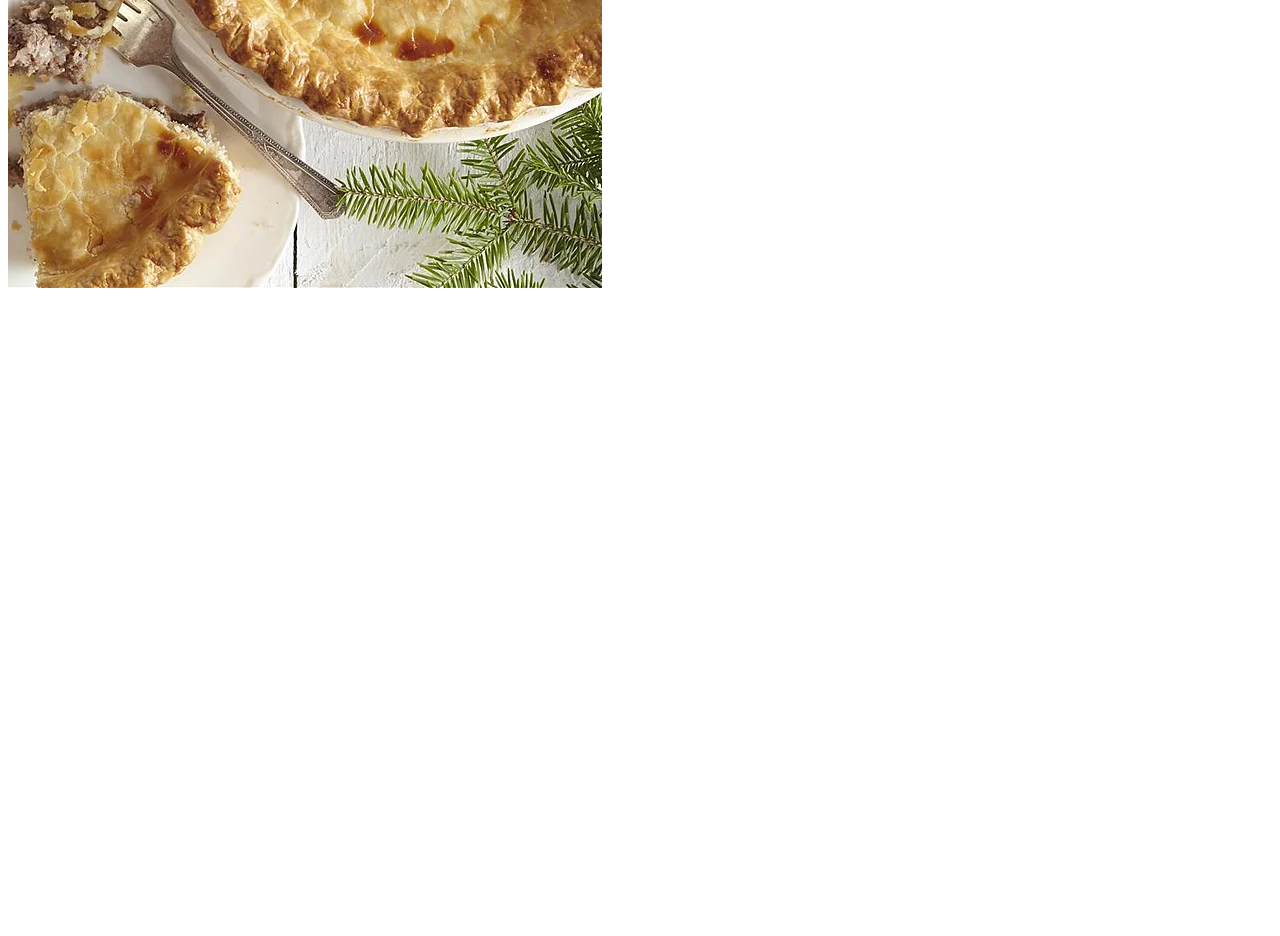
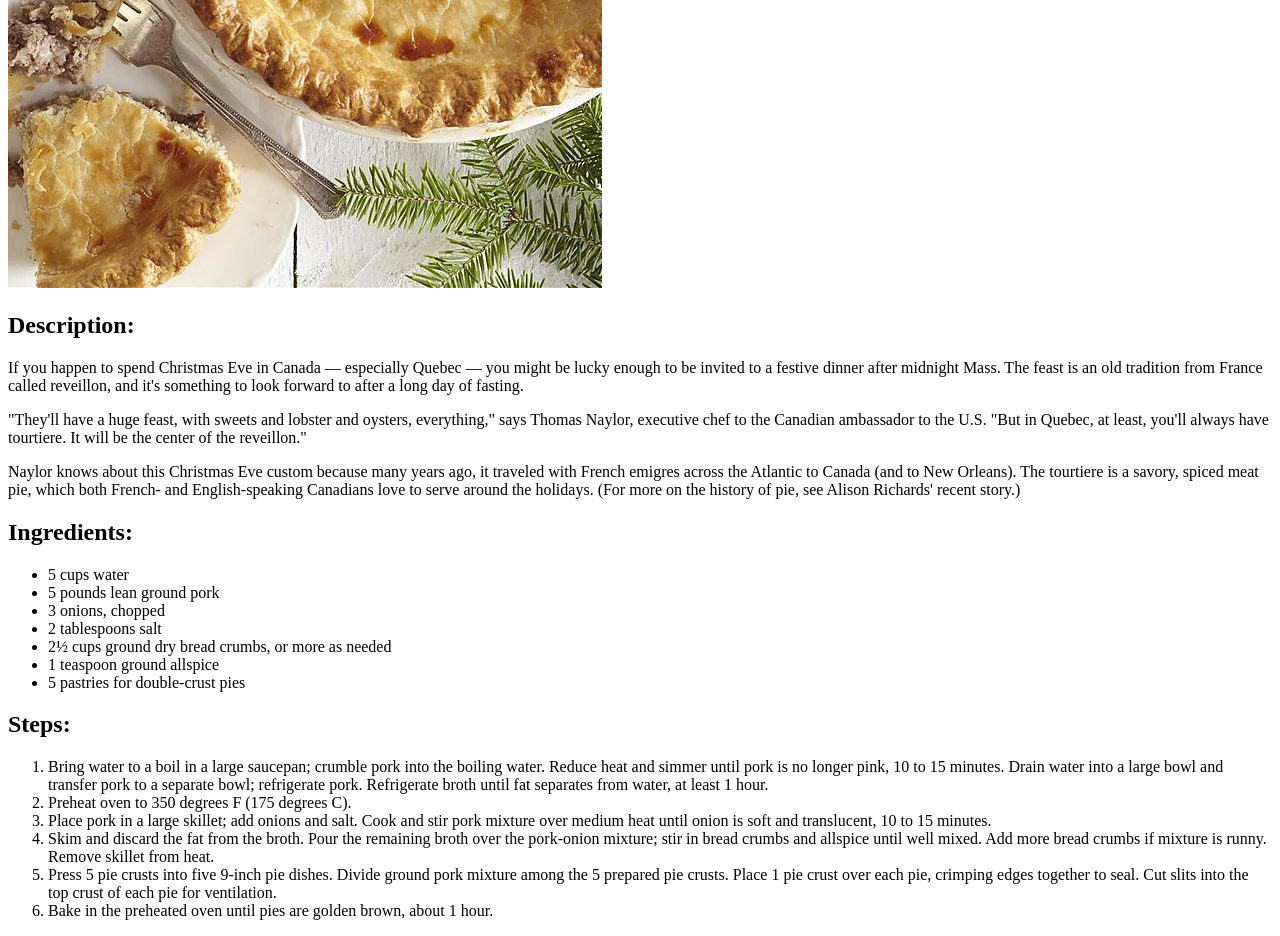
Before and after one commit to syed-ahmed42/odin-recipes, a plain HTML site: page recipes/pie.html in a window 1280 px wide. Shown: the part 584-1520 px from the top of the page. Before the commit the page ends 884 px from the top, so only its background shows below. Drawn offline with Linux system fonts and the light colour scheme.

Commit message:
Add ingredients and steps to pie.html

```diff
--- a/recipes/pie.html
+++ b/recipes/pie.html
@@ -9,6 +9,34 @@
   <body>
   	<h1>Pie</h1>
     <img src="../img/pie.webp">
+    <h2>Description:</h2>
+
+    <p>If you happen to spend Christmas Eve in Canada — especially Quebec — you might be lucky enough to be invited to a festive dinner after midnight Mass. The feast is an old tradition from France called reveillon, and it's something to look forward to after a long day of fasting.</p>
+
+    <p>"They'll have a huge feast, with sweets and lobster and oysters, everything," says Thomas Naylor, executive chef to the Canadian ambassador to the U.S. "But in Quebec, at least, you'll always have tourtiere. It will be the center of the reveillon."</p>
+
+    <p>Naylor knows about this Christmas Eve custom because many years ago, it traveled with French emigres across the Atlantic to Canada (and to New Orleans). The tourtiere is a savory, spiced meat pie, which both French- and English-speaking Canadians love to serve around the holidays. (For more on the history of pie, see Alison Richards' recent story.)</p>
+
+    <h2>Ingredients:</h2>
+    <ul>
+      <li>5 cups water</li>
+      <li>5 pounds lean ground pork</li>
+      <li>3 onions, chopped</li>
+      <li>2 tablespoons salt</li>
+      <li>2½ cups ground dry bread crumbs, or more as needed</li>
+      <li>1 teaspoon ground allspice</li>
+      <li>5 pastries for double-crust pies</li>
+    </ul>
+
+    <h2>Steps:</h2>
+    <ol>
+      <li>Bring water to a boil in a large saucepan; crumble pork into the boiling water. Reduce heat and simmer until pork is no longer pink, 10 to 15 minutes. Drain water into a large bowl and transfer pork to a separate bowl; refrigerate pork. Refrigerate broth until fat separates from water, at least 1 hour.</li>
+      <li>Preheat oven to 350 degrees F (175 degrees C).</li>
+      <li>Place pork in a large skillet; add onions and salt. Cook and stir pork mixture over medium heat until onion is soft and translucent, 10 to 15 minutes.</li>
+      <li>Skim and discard the fat from the broth. Pour the remaining broth over the pork-onion mixture; stir in bread crumbs and allspice until well mixed. Add more bread crumbs if mixture is runny. Remove skillet from heat.</li>
+      <li>Press 5 pie crusts into five 9-inch pie dishes. Divide ground pork mixture among the 5 prepared pie crusts. Place 1 pie crust over each pie, crimping edges together to seal. Cut slits into the top crust of each pie for ventilation.</li>
+      <li>Bake in the preheated oven until pies are golden brown, about 1 hour.</li>
+    </ol>
   </body>
 
 </html>
```
